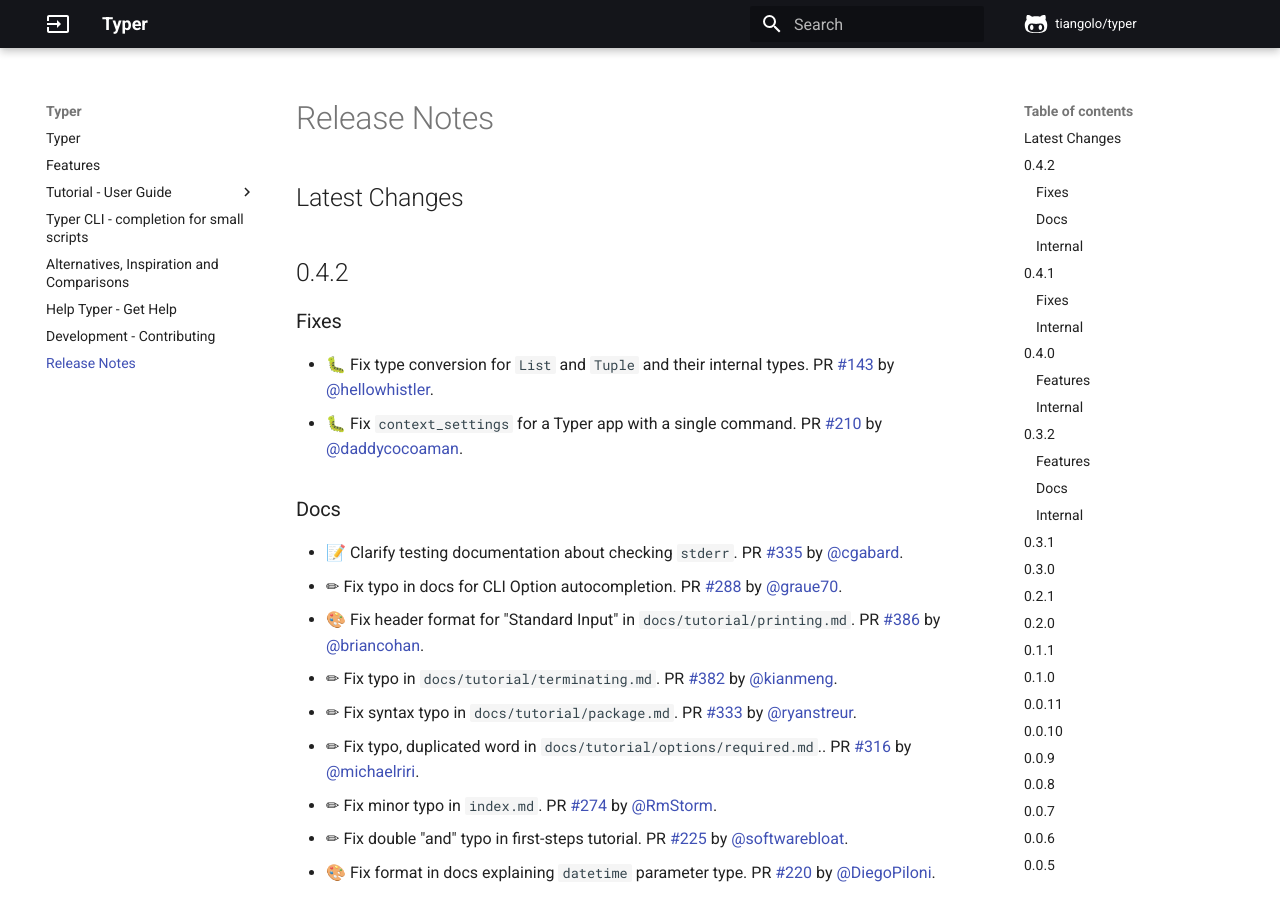
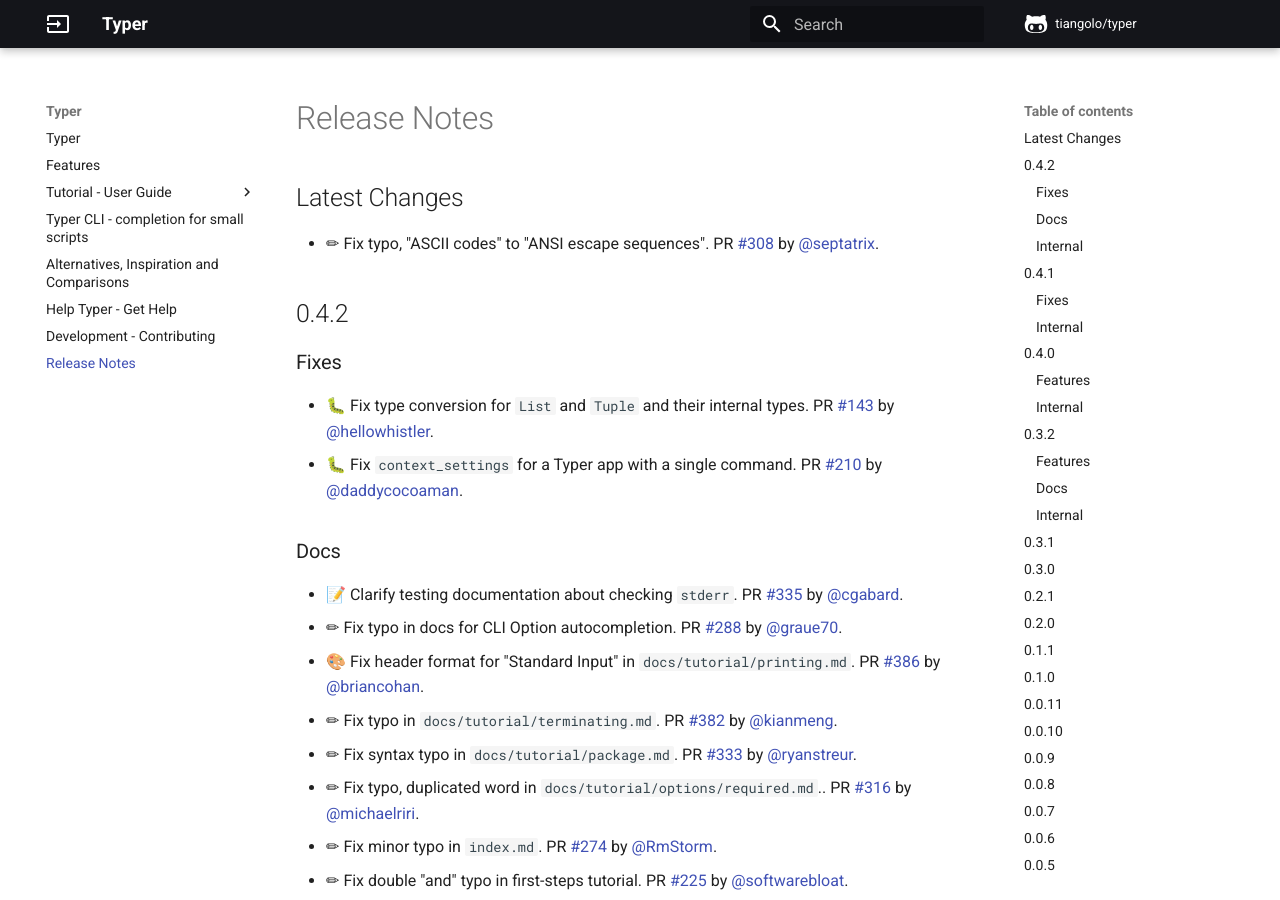
Before and after one commit to RED0731/red_pythonTyper, an MkDocs documentation site: the page built from docs/release-notes.md, in a window 1280 px wide and 900 px high. Built offline with MkDocs 1.6.1 and Material for MkDocs 9.7.7, drawn with Linux system fonts in a browser that asks for light colours; comment, search, counter and statistics services are not loaded.

Commit message:
📝 Update release notes

```diff
--- a/docs/release-notes.md
+++ b/docs/release-notes.md
@@ -1,5 +1,6 @@
 ## Latest Changes
 
+* ✏ Fix typo, "ASCII codes" to "ANSI escape sequences". PR [#308](https://github.com/tiangolo/typer/pull/308) by [@septatrix](https://github.com/septatrix).
 
 ## 0.4.2
 
```
